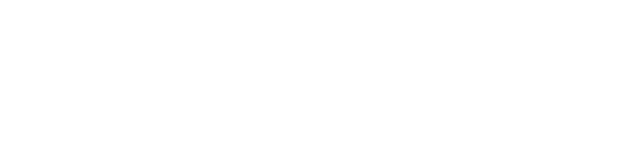
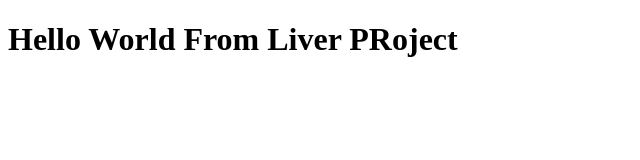
Before and after one commit to emre-ozgen79/Restaurant-html, a plain HTML site: page index.html in a window 1280 px wide. Shown: the whole page, without its empty margins (0-640 px from the left). Drawn offline with Linux system fonts and the light colour scheme.

Commit message:
Second commit for testing

```diff
--- a/index.html
+++ b/index.html
@@ -5,5 +5,7 @@
     <meta name="viewport" content="width=device-width, initial-scale=1.0" />
     <title>Document</title>
   </head>
-  <body></body>
+  <body>
+    <h1>Hello World From Liver PRoject</h1>
+  </body>
 </html>
```
